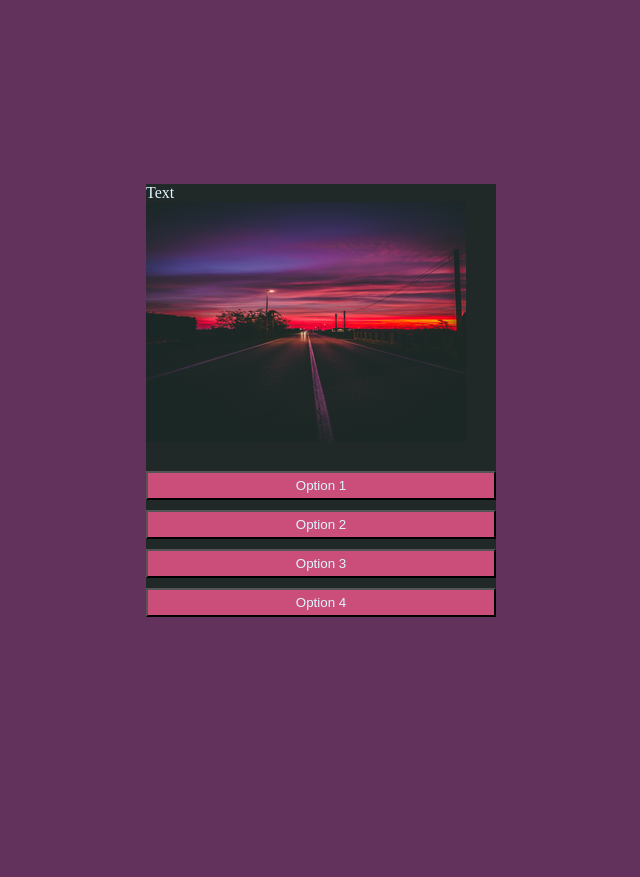
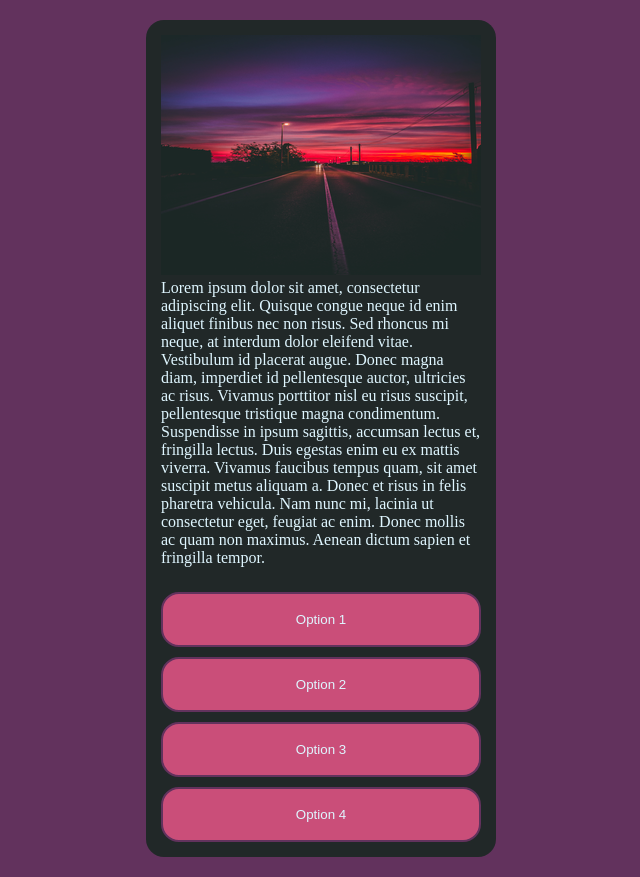
Before and after one commit to soithangsing/TextAdventure, a plain HTML site: page index.html in a window 1280 px wide. Shown: the whole page, without its empty margins (319-959 px from the left). Before the commit the page ends 800 px from the top, so only its background shows below. Drawn offline with Linux system fonts and the light colour scheme; a web font is replaced by a local one.

Commit message:
Added margin to html and body

```diff
--- a/index.html
+++ b/index.html
@@ -9,9 +9,21 @@
   </head>
   <body>
     <div class="container">
-      <div id="text">Text</div>
       <div id="image-container">
         <img src="./assets/img/main-menu-pic.png" alt="" />
+      </div>
+      <div id="text">
+        Lorem ipsum dolor sit amet, consectetur adipiscing elit. Quisque congue
+        neque id enim aliquet finibus nec non risus. Sed rhoncus mi neque, at
+        interdum dolor eleifend vitae. Vestibulum id placerat augue. Donec magna
+        diam, imperdiet id pellentesque auctor, ultricies ac risus. Vivamus
+        porttitor nisl eu risus suscipit, pellentesque tristique magna
+        condimentum. Suspendisse in ipsum sagittis, accumsan lectus et,
+        fringilla lectus. Duis egestas enim eu ex mattis viverra. Vivamus
+        faucibus tempus quam, sit amet suscipit metus aliquam a. Donec et risus
+        in felis pharetra vehicula. Nam nunc mi, lacinia ut consectetur eget,
+        feugiat ac enim. Donec mollis ac quam non maximus. Aenean dictum sapien
+        et fringilla tempor.
       </div>
       <div id="option-buttons" class="btn-grid">
         <button class="btn">Option 1</button>
--- a/script.js
+++ b/script.js
@@ -2,3 +2,9 @@
 
 const textElement = document.getElementById("text");
 const optionsButtonsElement = document.getElementById("option-buttons");
+
+function startGame() {}
+
+function showTextNodes(textNodeIndex) {}
+
+function selectOption(option) {}
--- a/style.css
+++ b/style.css
@@ -5,7 +5,7 @@ font-family: 'Beth Ellen', cursive; */
 
 body,
 html {
-  margin: 0;
+  margin: 10px;
   padding: 0;
 }
 
@@ -20,13 +20,15 @@ body {
   display: flex;
   align-items: center;
   justify-content: center;
-  width: 100vw;
-  height: 100vh;
+  /* width: 100vw; */
+  /* height: 100vh; */
 }
 
 .container {
   width: 350px;
   background-color: #212828;
+  padding: 15px;
+  border-radius: 18px;
 }
 
 .btn-grid {
@@ -37,8 +39,10 @@ body {
 
 .btn {
   background-color: #ca4e79;
+  border: 2px solid #62325d;
   color: #dff6ff;
-  padding: 5px 10px;
+  padding: 18px;
+  border-radius: 18px;
 }
 
 #text {
```
